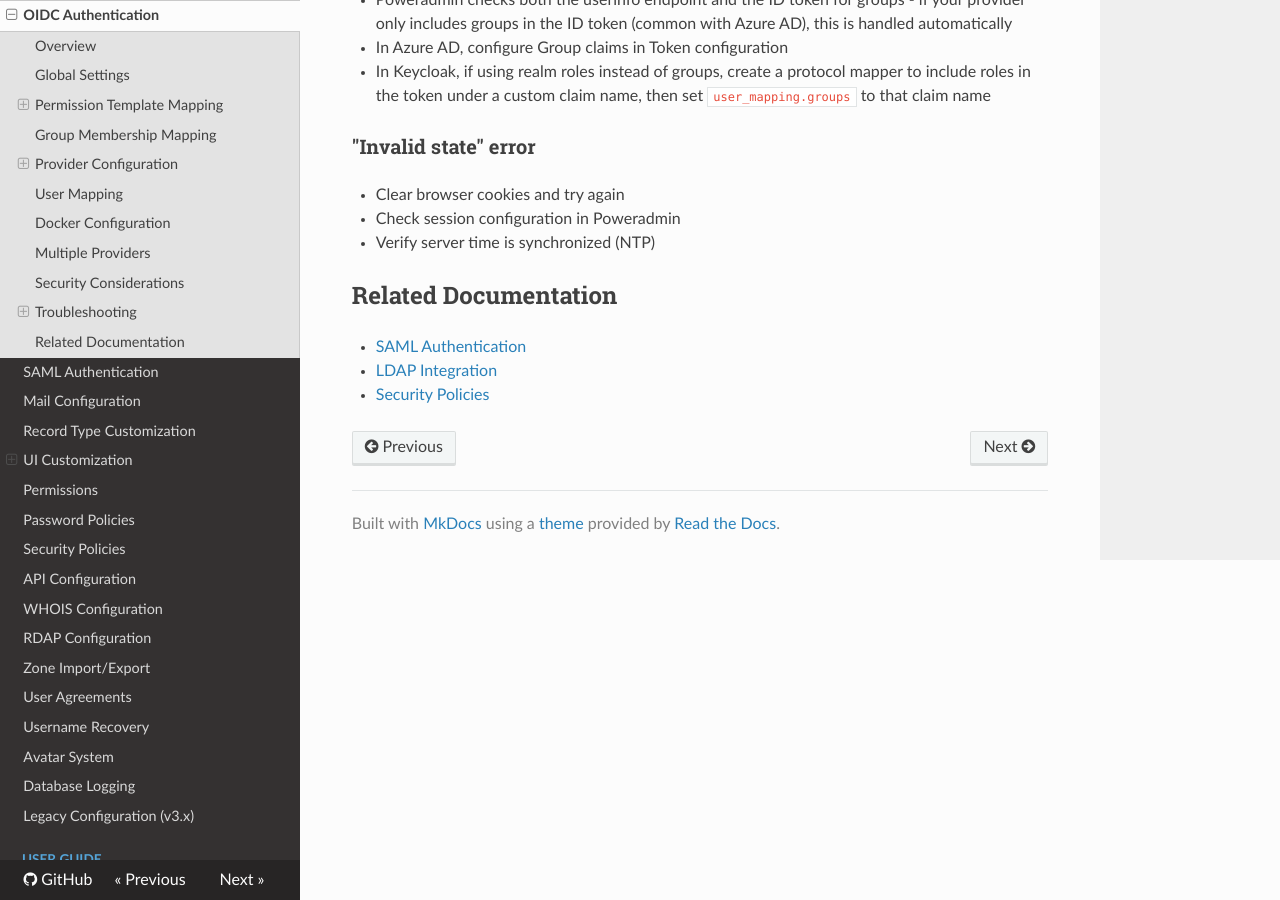
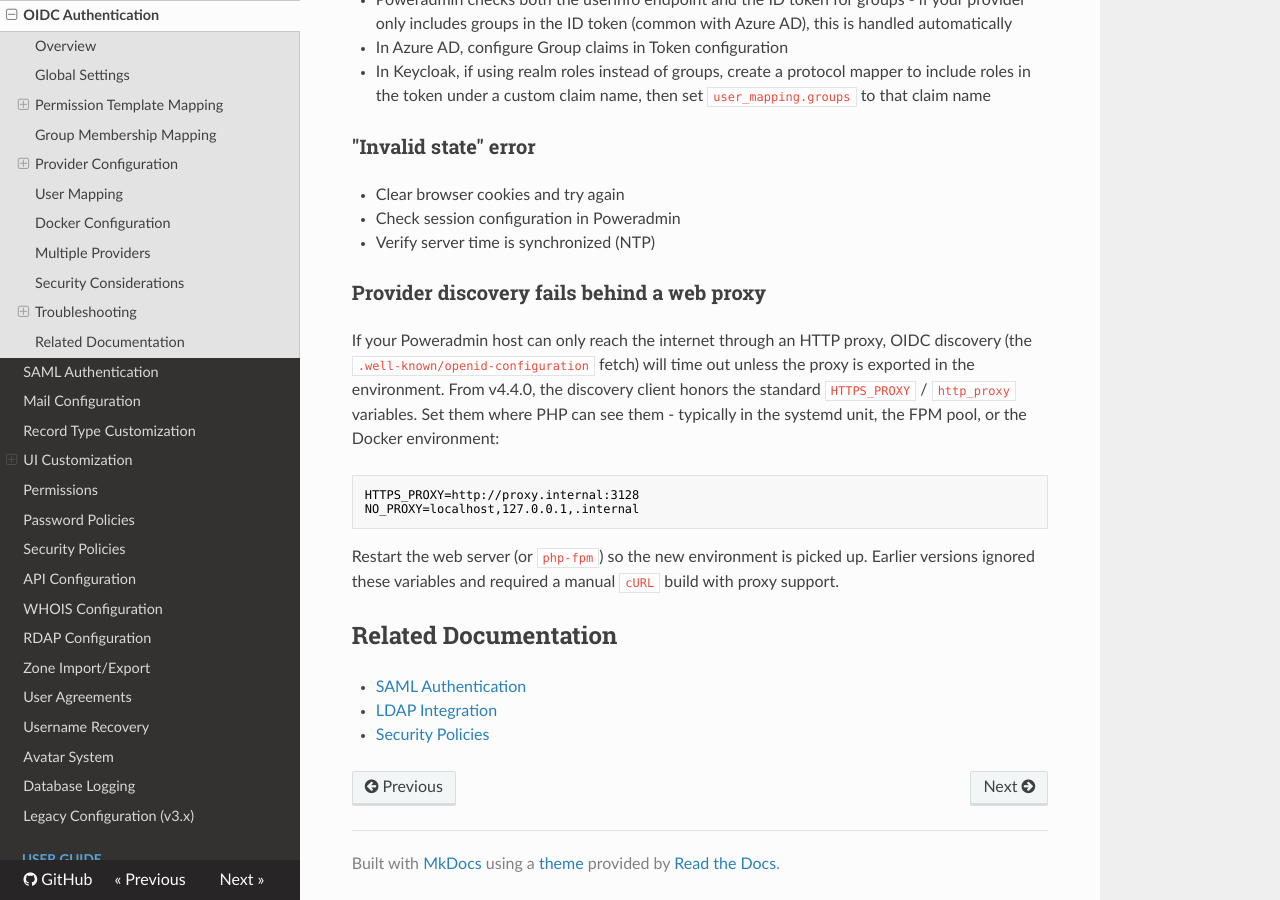
Before and after one commit to poweradmin/poweradmin-docs, an MkDocs documentation site: the page built from docs/configuration/oidc.md, in a window 1280 px wide and 900 px high, scrolled down 10267 px. Built offline with MkDocs 1.6.1, drawn with Linux system fonts in a browser that asks for light colours; nearby versions of some CDN libraries.

Commit message:
docs(oidc): document HTTPS_PROXY support for provider discovery

````diff
--- a/docs/configuration/oidc.md
+++ b/docs/configuration/oidc.md
@@ -521,6 +521,17 @@ You can configure multiple OIDC providers. Users will see all enabled providers
 - Check session configuration in Poweradmin
 - Verify server time is synchronized (NTP)
 
+### Provider discovery fails behind a web proxy
+
+If your Poweradmin host can only reach the internet through an HTTP proxy, OIDC discovery (the `.well-known/openid-configuration` fetch) will time out unless the proxy is exported in the environment. From v4.4.0, the discovery client honors the standard `HTTPS_PROXY` / `http_proxy` variables. Set them where PHP can see them - typically in the systemd unit, the FPM pool, or the Docker environment:
+
+```bash
+HTTPS_PROXY=http://proxy.internal:3128
+NO_PROXY=localhost,127.0.0.1,.internal
+```
+
+Restart the web server (or `php-fpm`) so the new environment is picked up. Earlier versions ignored these variables and required a manual `cURL` build with proxy support.
+
 ## Related Documentation
 
 - [SAML Authentication](saml.md)
````
